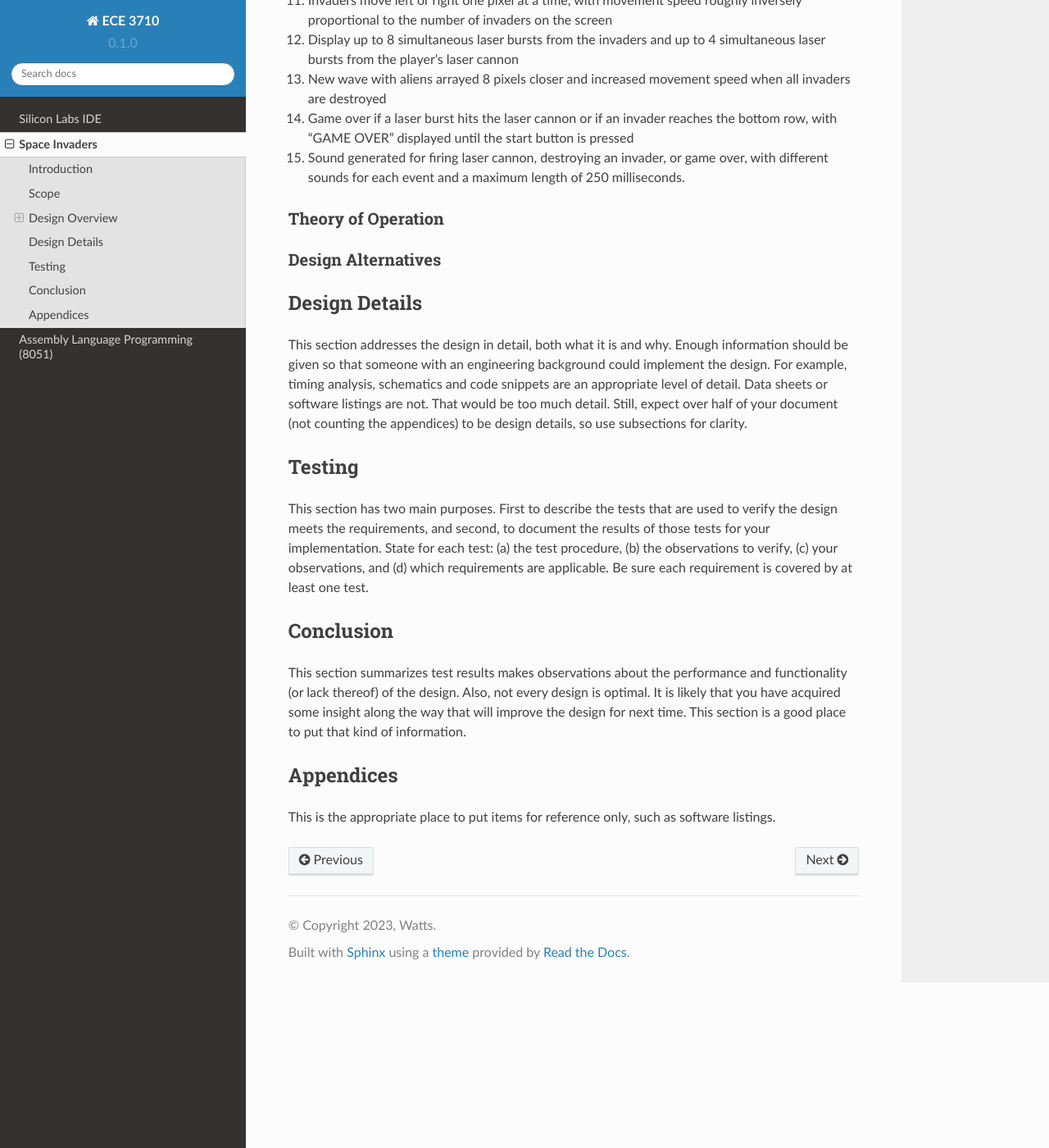
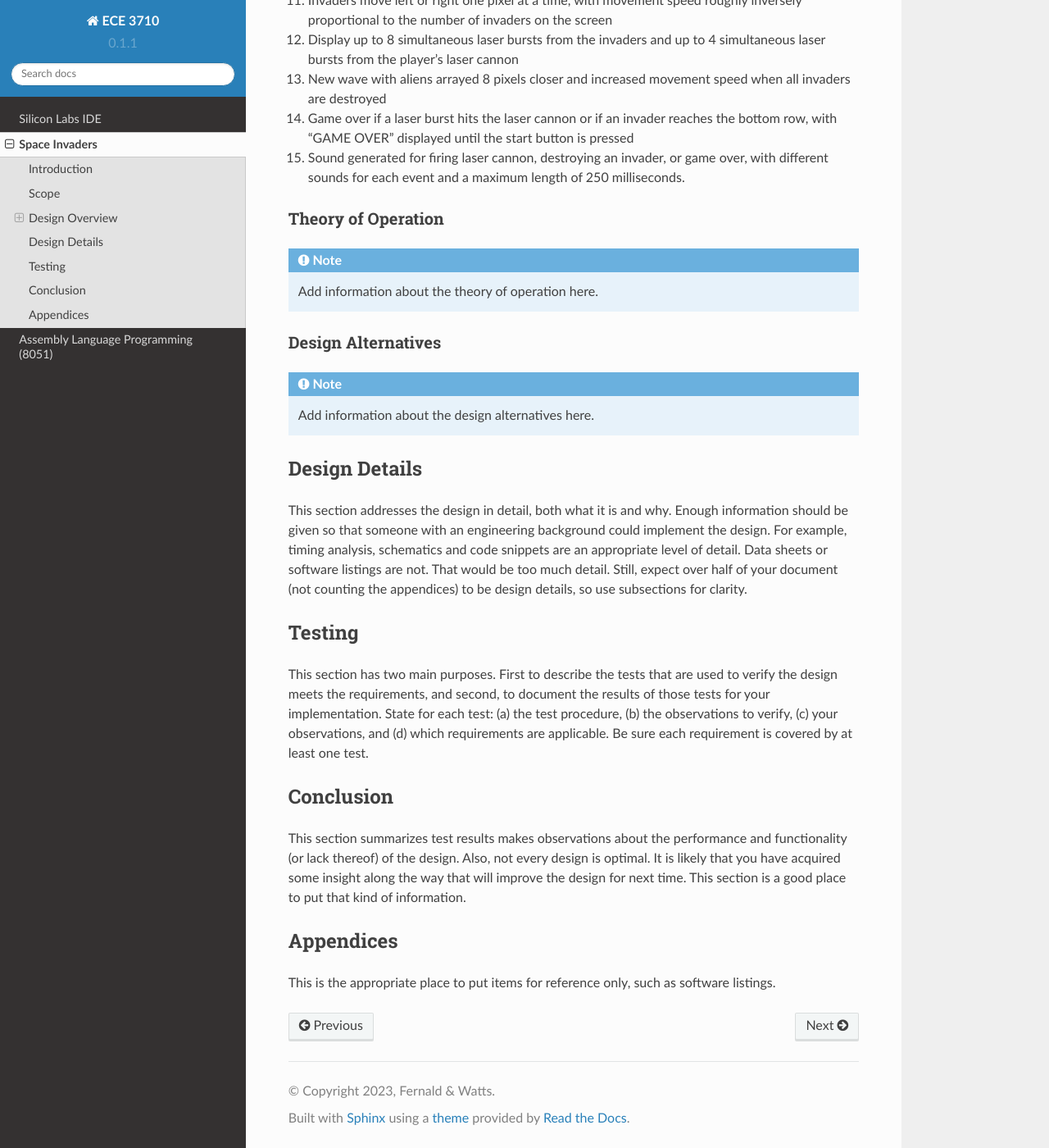
Before and after one commit to wattsjake/ece3710-notes, a Sphinx documentation site: the page built from docs/source/project.rst, in a window 1280 px wide and 1400 px high, scrolled down 2810 px. Shown: the whole window at 82% size. Built offline with Sphinx 7.4.7 and the Read the Docs theme 2.0.0, drawn with Linux system fonts in a browser that asks for light colours.

Commit message:
added jack to the thing

```diff
--- a/docs/source/conf.py
+++ b/docs/source/conf.py
@@ -3,11 +3,11 @@
 # -- Project information
 
 project = 'ECE 3710'
-copyright = '2023, Watts'
-author = 'Jacob Watts'
+copyright = '2023, Fernald & Watts'
+author = 'Jack Fernald & Jacob Watts'
 
 release = '1.0'
-version = '0.1.0'
+version = '0.1.1'
 
 # -- General configuration
 
--- a/docs/source/project.rst
+++ b/docs/source/project.rst
@@ -124,10 +124,18 @@ Theory of Operation
 *******************
 .. _theory_of_operation:
 
+.. note::
+
+   Add information about the theory of operation here.
+
 
 Design Alternatives
 *******************
 .. _design_alternatives:
+
+.. note::
+
+   Add information about the design alternatives here.
 
 Design Details
 ##############
```
